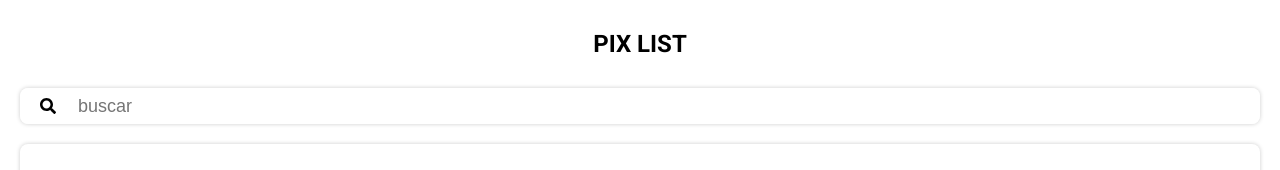
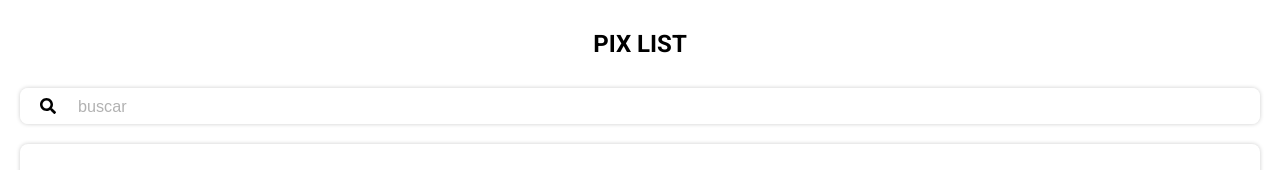
Before and after one commit to alvescleiton/pix-list, a Next.js app: page / in a window 1280 px wide. Shown: the top 170 px of the page. Built offline with nearby package versions, Linux system fonts and the light colour scheme.

Commit message:
Placeholder style

```diff
--- a/src/styles/global.ts
+++ b/src/styles/global.ts
@@ -8,6 +8,12 @@ export default createGlobalStyle`
 
   *, *:before, *:after {
     box-sizing: inherit;
+  }
+
+  ::placeholder { /* Chrome, Firefox, Opera, Safari 10.1+ */
+    color: inherit;
+    opacity: 0.3; /* Firefox */
+    font-size: 90%;
   }
 
   body, h1, h2, h3, h4, h5, h6, p, ol, ul {
```
